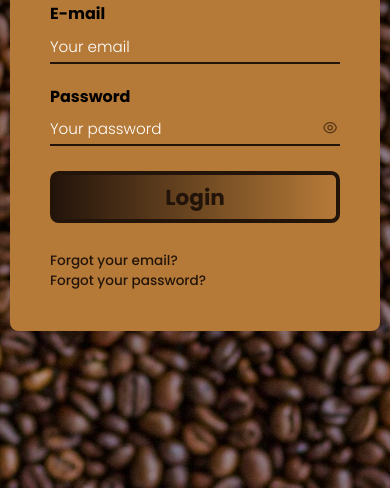
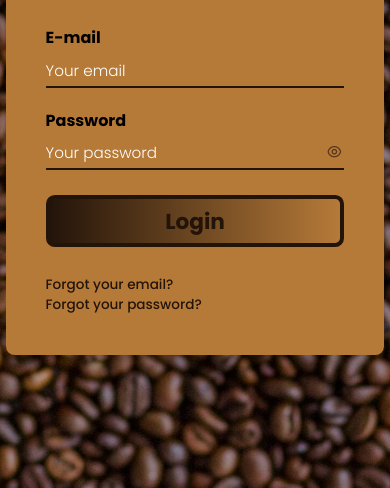
Before and after one commit to adrjmiranda/coffee-login-page-design, a website built with webpack: page public/index.html in a window 390 px wide. Shown: the part 356-844 px from the top of the page. Built offline with nearby package versions, Linux system fonts and the light colour scheme.

Commit message:
style: created style for smaller screens

```diff
--- a/public/assets/css/style.css
+++ b/public/assets/css/style.css
@@ -31,6 +31,8 @@
 
 	/* Width */
 	--container-mw: 1280px;
+
+	/* Padding */
 	--container-pi: 0.85rem;
 
 	/* Border Radius */
@@ -148,6 +150,7 @@ button {
 	background-size: cover;
 	background-position: center;
 	background-repeat: no-repeat;
+	overflow-x: hidden;
 }
 
 /***************** FORM *******************/
@@ -167,6 +170,7 @@ button {
 	flex-direction: column;
 	text-align: center;
 	position: relative;
+	margin-block: 5.5rem 2.5rem;
 }
 
 .form-icon {
@@ -254,3 +258,19 @@ button {
 }
 /************** End of FORM ***************/
 /************** End of CONTENT ***************/
+
+/***************** Responsiveness *******************/
+@media screen and (max-width: 390px) {
+	/***************** Variables *******************/
+	:root {
+		/* Padding */
+		--container-pi: 0.35rem;
+	}
+
+	/***************** FORM *******************/
+	#form {
+		max-width: 100%;
+	}
+	/************** End of FORM ***************/
+}
+/************** End of Responsiveness ***************/
```
